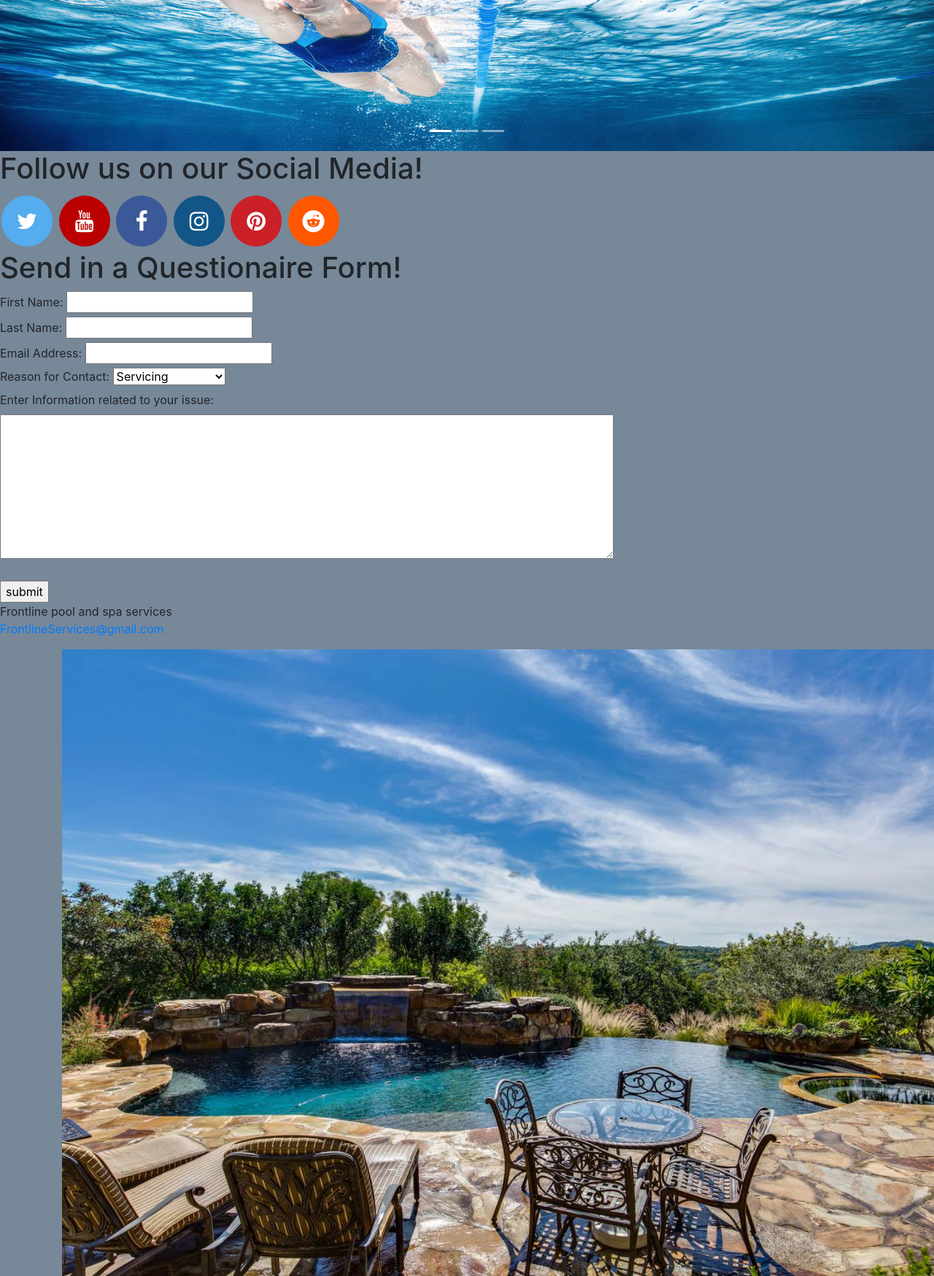
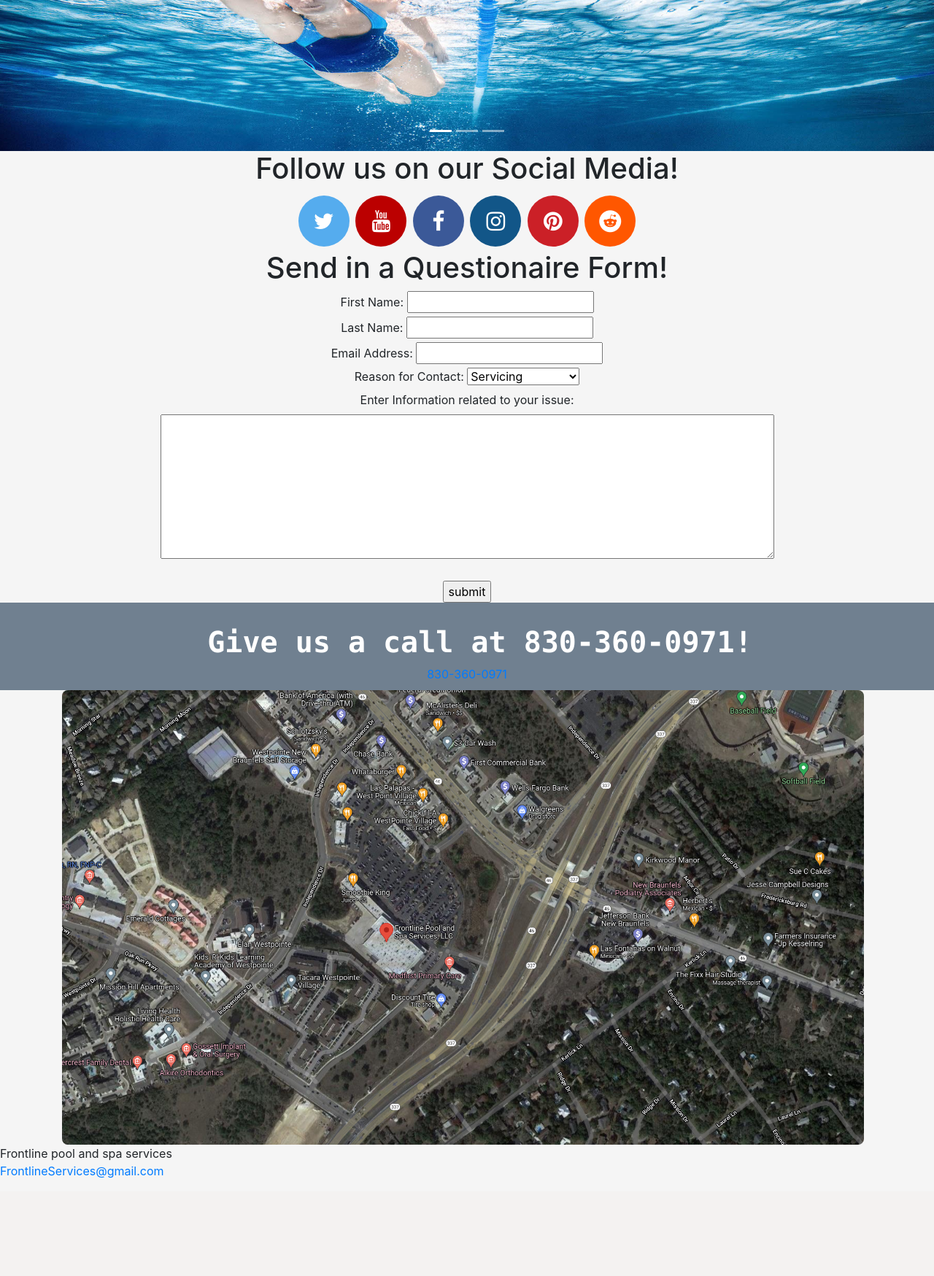
Before and after one commit to ceeya12/frontline, a Flask app: page /ContactPage in a window 1280 px wide; the page is wider, and only the part inside the window is pictured. Shown: the part 213-1962 px from the top of that part at 73% size. After the commit the page ends 1828 px from the top of that part, so only its background shows below. Run offline with Flask 2, Linux system fonts and the light colour scheme; some libraries are stand-ins or nearby versions.

Commit message:
Changes to ContactPage.html

```diff
--- a/templates/ContactPage.html
+++ b/templates/ContactPage.html
@@ -16,7 +16,7 @@
       <title>FrontLine Pool</title>
     <style>
       body {
-  background-color: lightslategray;
+  background-color: whitesmoke;
     }
 
       /********** Color strip at the top of the screen*********/
@@ -194,17 +194,30 @@
   background-color: RoyalBlue;
     opacity: 0.7;
 }
+div.a{
+  text-align:center;
+}
+div.b{
+    text-align:center;
+}
+div.e{
+    text-align:center;
+}
 </style>
+  <div class="a">
   <h1>Follow us on our Social Media! </h1>
   <a href="#" class="fa fa-twitter"></a>
   <a href="#" class="fa fa-youtube"></a>
-  <a href="#" class="fa fa-facebook"></a>
-  <a href="#" class="fa fa-instagram"></a>
-  <a href="#" class="fa fa-pinterest"></a>
+  <a href="https://www.facebook.com/Frontlinenb" class="fa fa-facebook"></a>
+  <a href="https://instagram.com/frontlinenb?utm_medium=copy_link" class="fa fa-instagram"></a>
+  <a href="https://www.pinterest.com/c7354448f312ec9327020f2bb3c3d2/_saved/" class="fa fa-pinterest"></a>
   <a href="#" class="fa fa-reddit"></a>
-<h1>Send in a Questionaire Form! </h1>
+
+<h1 class="QuestionaireForm">Send in a Questionaire Form! </h1>
+       </div>
 <section>
-   <form>
+    <div class="b">
+   <form action="mailto:FrontlineServices@gmail.com" method="post" enctype="text/plain" class="FormQuestions">
        <label for="firstname">First Name:</label>
        <input type="text" id="firstname" name="firstname"><br>
 
@@ -212,7 +225,7 @@
        <input type="text" id="lastname" name="lastname"><br>
 
        <label for="useremail">Email Address:</label>
-       <input type="text" id="useremail" name="useremail"><br>
+       <input type="email" id="email" name="email"><br>
 
        <label for="userReason">Reason for Contact:</label>
        <select name="UserReason" id="UserReason">
@@ -231,6 +244,50 @@
 
 
    </form>
+        </div>
+
+
+     <style>
+
+      .colorstrip{
+          height: 120px;
+          background-color: slategray;
+
+      }
+      .colorstripfont{
+          color: white;
+          font-size: 40px;
+          font-family: "Lucida Console", "Courier New", monospace;
+          font-weight: bold;
+          text-align-all: center;
+          padding-top: 30px;
+          padding-left: 35px;
+
+      }
+
+  </style>
+
+  <div class="colorstrip">
+      <div class="e">
+          <h2 class="colorstripfont" href="tel:+8303600971"> Give us a call at 830-360-0971! </h2>
+          <p><a href="tel:+8303600971">830-360-0971</a></p>
+      </div>
+  </div>
+
+    <style>
+        .FrontLineMap{
+            border-radius:8px;
+            width:99%;
+            height:99%;
+            margin-left: auto;
+            margin-right: auto;
+        }
+    </style>
+
+<div class="container">
+      <img src="/static/FrontLine%20Location%20Map.png" alt="FrontLine Map" class="FrontLineMap" href="https://www.google.com/maps/place/Frontline+Pool+and+Spa+Services,+LLC/@29.7127848,-98.1609094,1086m/data=!3m1!1e3!4m5!3m4!1s0x0:0x165346307a3802d5!8m2!3d29.7131574!4d-98.160658?hl=en">
+  </div>
+
 </section>
 
   <aside>
@@ -240,15 +297,14 @@
   </aside>
 
   <footer>
+
     <p>Frontline pool and spa services<br>
     <a href="FrontlineServices@gmail.com">FrontlineServices@gmail.com</a></p>
 
   </footer>
 
 
-  <div class="container">
-      <img src="/static/pool.jpeg">
-  </div>
+
 
 
 
```
Also changed, not shown: static/FrontLine Location Map.png (added), static/pool-water.jpg (added), static/swimming-pool-stock-today-170302-tease.jpg (added), 1 other file.
